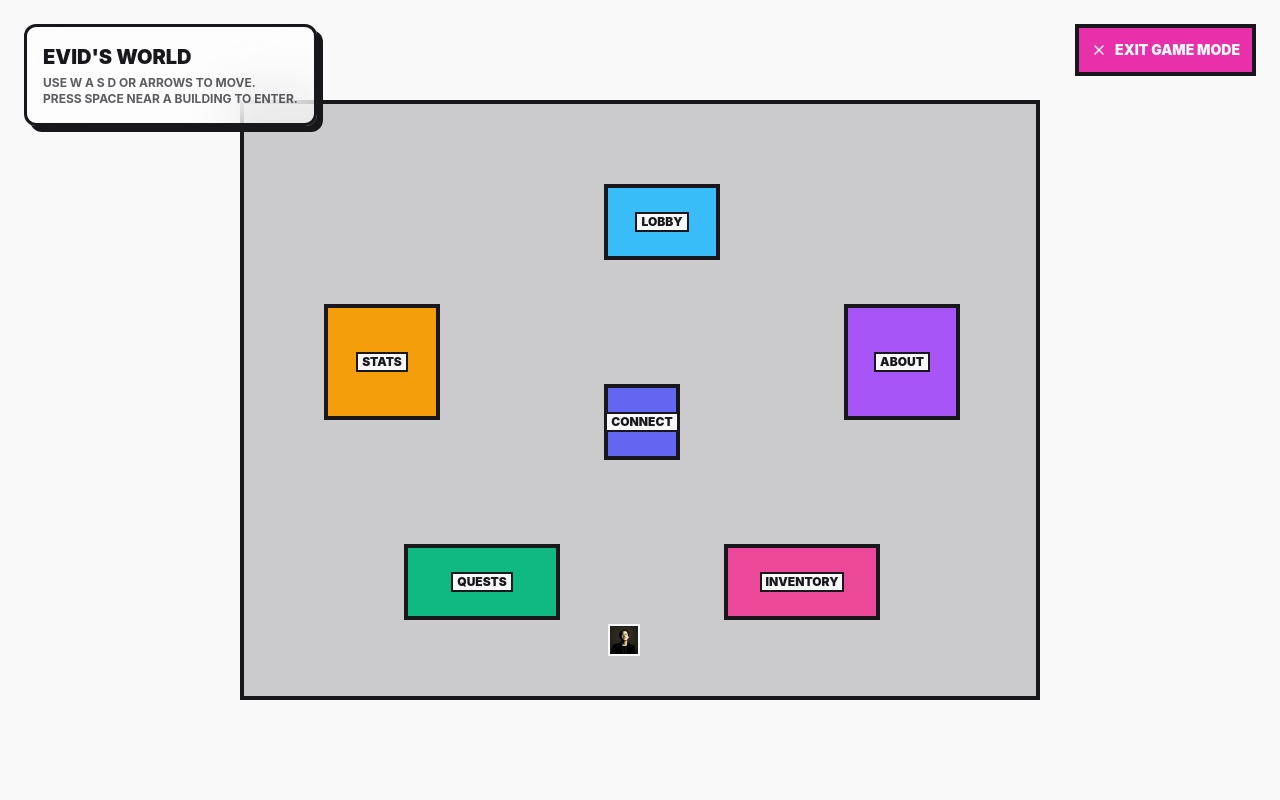
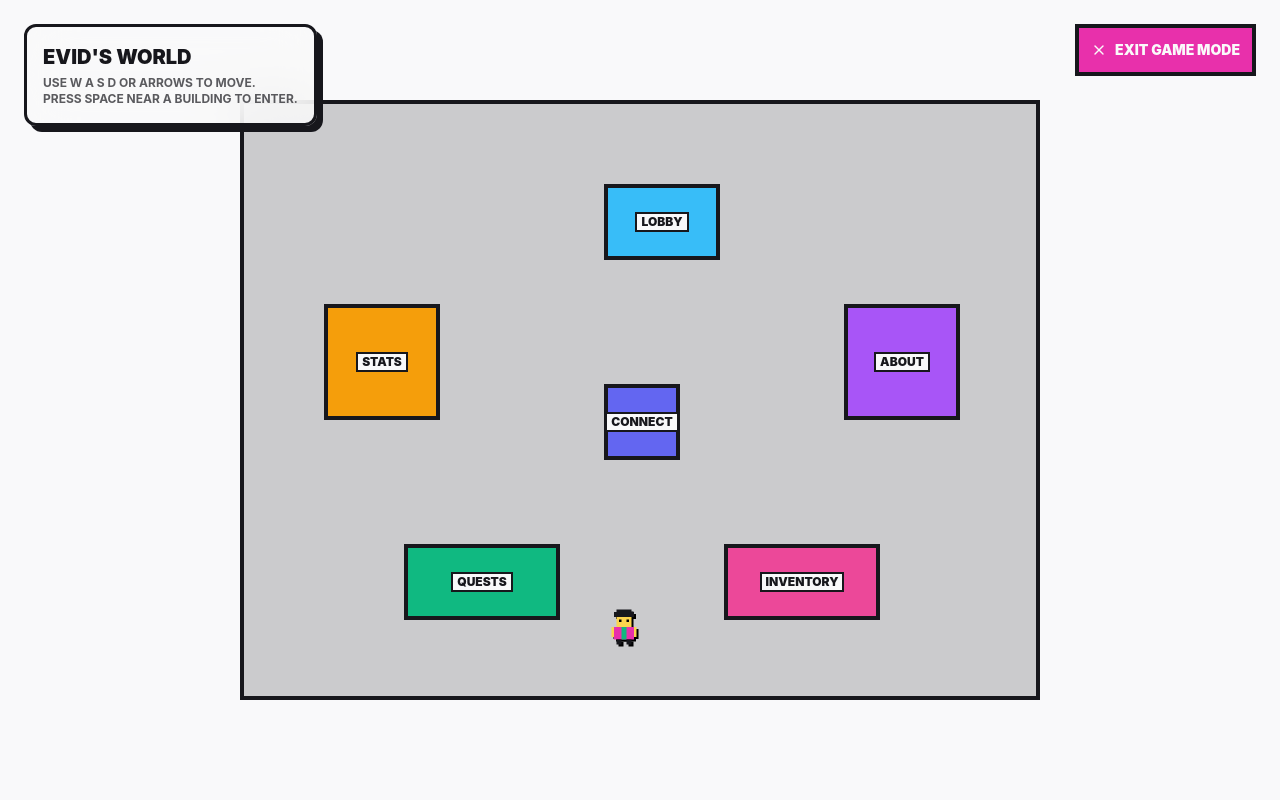
Before and after one commit to Eugenewijaya/portofolio, a React (Vite) app: page /about in a window 1280 px wide. Both pictures are taken after a click on the button "ENTER GAME MODE". Shown: the top 800 px of the page. Built offline with nearby package versions, Linux system fonts and the light colour scheme.

Commit message:
Fix CSS glass contrast and update RPG hero sprite

```diff
--- a/src/components/GameMode.tsx
+++ b/src/components/GameMode.tsx
@@ -156,7 +156,7 @@ export default function GameMode({ onClose }: { onClose: () => void }) {
 
         {/* Player */}
         <div
-          className="absolute z-20 flex flex-col items-center transition-all duration-150 ease-linear"
+          className="absolute z-20 flex flex-col items-center justify-center transition-all duration-150 ease-linear"
           style={{
             left: playerPos.x * TILE_SIZE,
             top: playerPos.y * TILE_SIZE,
@@ -164,9 +164,27 @@ export default function GameMode({ onClose }: { onClose: () => void }) {
             height: TILE_SIZE,
           }}
         >
-          {/* Neo-brutalism Player block */}
-          <div className="w-8 h-8 bg-foreground border-2 border-background shadow-[2px_2px_0px_var(--background)] relative flex items-center justify-center overflow-hidden">
-             <img src={PROFILE.avatar} className="w-full h-full object-cover filter grayscale sepia brightness-110" alt="player" />
+          {/* RPG Pixel Art Hero SVG */}
+          <div className="w-10 h-10 -mt-4 relative animate-bounce">
+            <svg viewBox="0 0 16 16" className="w-full h-full drop-shadow-[2px_2px_0px_rgba(0,0,0,1)]">
+              {/* Hair / Hat */}
+              <rect x="5" y="1" width="6" height="2" fill="var(--color-primary)" />
+              <rect x="4" y="2" width="8" height="2" fill="var(--color-primary)" />
+              {/* Face */}
+              <rect x="5" y="4" width="6" height="4" fill="#fcd34d" />
+              {/* Eyes */}
+              <rect x="6" y="5" width="1" height="1" fill="#000" />
+              <rect x="9" y="5" width="1" height="1" fill="#000" />
+              {/* Body / Armor */}
+              <rect x="4" y="8" width="8" height="5" fill="var(--color-accent)" />
+              <rect x="7" y="8" width="2" height="5" fill="var(--color-secondary)" />
+              {/* Arms */}
+              <rect x="3" y="8" width="1" height="4" fill="#fcd34d" />
+              <rect x="12" y="8" width="1" height="4" fill="#fcd34d" />
+              {/* Legs */}
+              <rect x="5" y="13" width="2" height="2" fill="var(--color-primary)" />
+              <rect x="9" y="13" width="2" height="2" fill="var(--color-primary)" />
+            </svg>
           </div>
         </div>
       </div>
--- a/src/index.css
+++ b/src/index.css
@@ -103,13 +103,34 @@
 
 @layer utilities {
   .liquid-glass {
-    background: var(--glass-bg);
     backdrop-filter: blur(var(--glass-blur));
     -webkit-backdrop-filter: blur(var(--glass-blur));
     border: 3px solid hsl(var(--glass-border));
     box-shadow: 6px 6px 0px 0px hsl(var(--glass-shadow));
     border-radius: var(--radius);
     transition: transform 0.2s ease, box-shadow 0.2s ease, background 0.3s ease;
+  }
+
+  /* Use a default glass background if no tailwind bg utility is applied */
+  .liquid-glass:not([class*="bg-"]) {
+    background: var(--glass-bg);
+  }
+
+  /* Ensure backgrounds applied via Tailwind also get some translucency if we want them to act like glass */
+  .liquid-glass.bg-primary {
+    background: hsla(var(--primary) / 0.85);
+  }
+
+  .liquid-glass.bg-secondary {
+    background: hsla(var(--secondary) / 0.85);
+  }
+
+  .liquid-glass.bg-accent {
+    background: hsla(var(--accent) / 0.85);
+  }
+
+  .liquid-glass.bg-background {
+    background: hsla(var(--background) / 0.85);
   }
 
   .liquid-glass:hover {
```
